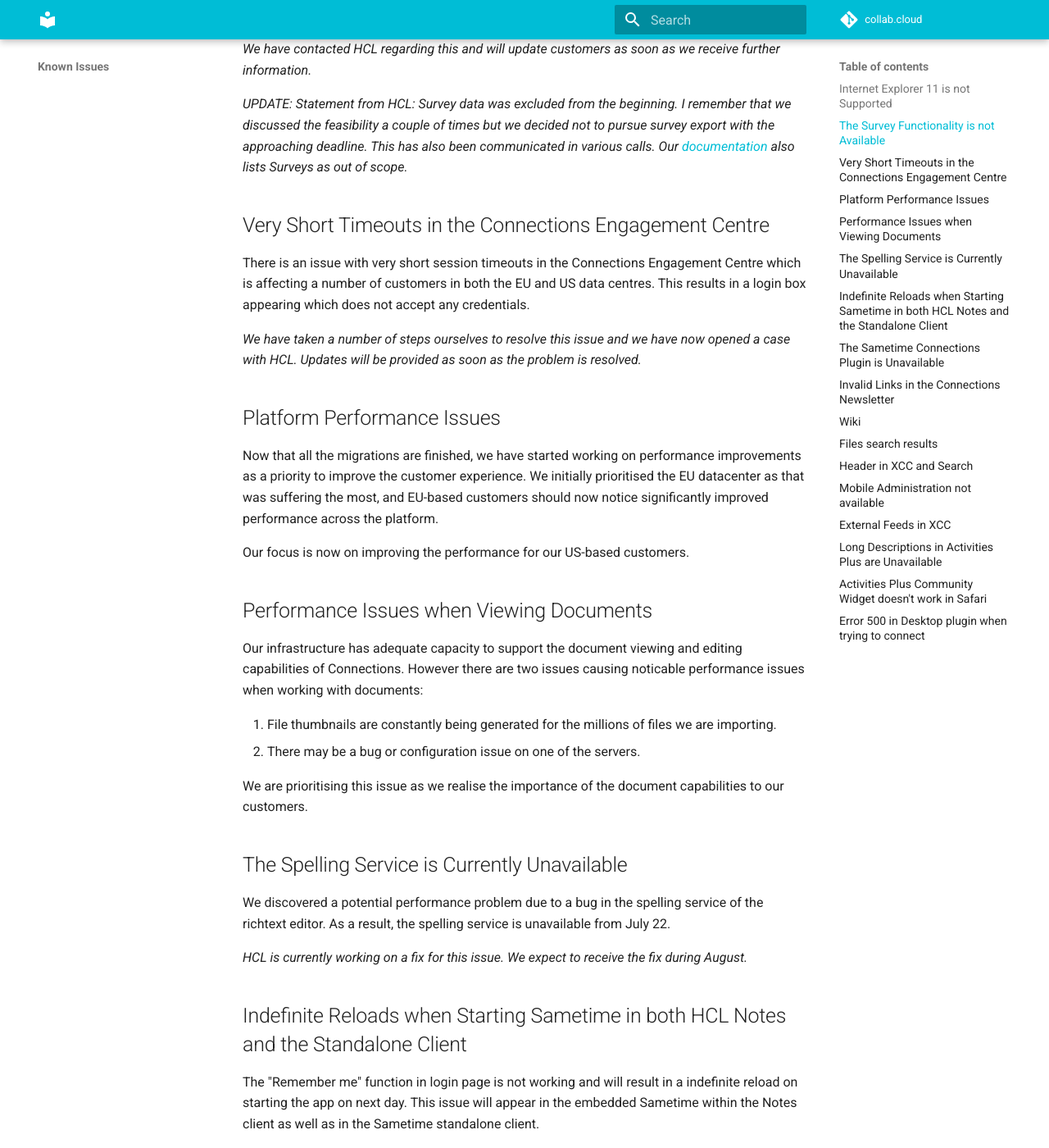
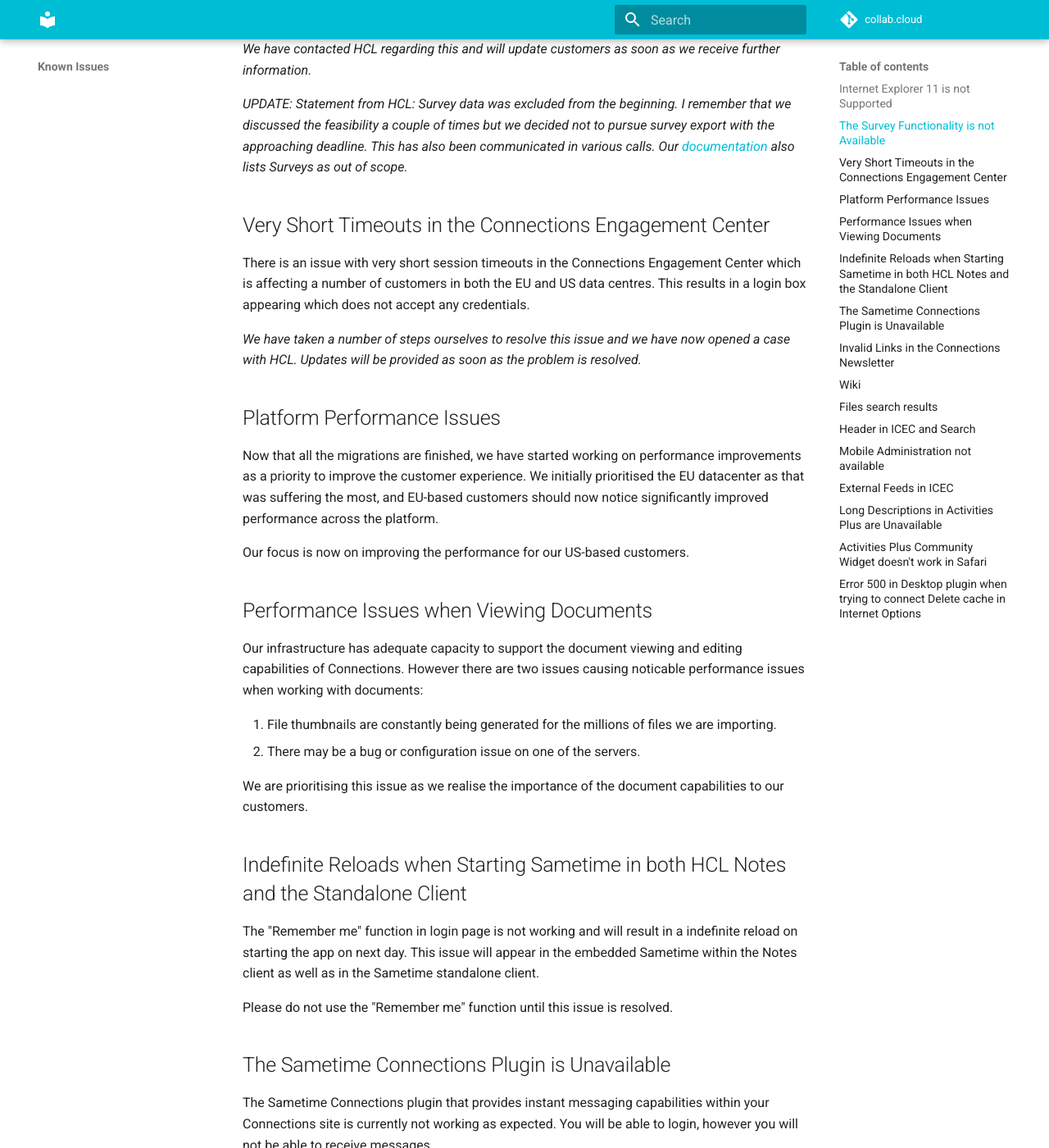
Before and after one commit to collabdotcloud/docs.collab.cloud, an MkDocs documentation site: the page built from docs/help/known-issues.md, in a window 1280 px wide and 1400 px high, scrolled down 945 px. Shown: the whole window at 82% size. Built offline with MkDocs 1.6.1 and Material for MkDocs 9.7.7, drawn with Linux system fonts in a browser that asks for light colours; some of the changed text lies outside the part shown.

Commit message:
known inssues updated

```diff
--- a/docs/help/known-issues.md
+++ b/docs/help/known-issues.md
@@ -1,4 +1,5 @@
 # Known Issues
+
 This page documents the issues on the ThreeThirds collaboration platform that we are aware of, in the interest of providing transparency and maintaining communication with our customers.
 
 Please email [support@collab.cloud](mailto:support@collab.cloud) to report any defects that are not listed here. Please also feel welcome to email if you are unsure, or feel that the issue you are experiencing does not quite match up with a known issue documented on this page.
@@ -25,17 +27,20 @@
 *UPDATE: Statement from HCL:
 Survey data was excluded from the beginning. I remember that we discussed the feasibility a couple of times but we decided not to pursue survey export with the approaching deadline. This has also been communicated in various calls. Our [documentation](https://www.cwpcollaboration.com/blogs/a-qa-about-moving-ahead-with-connections-cloud-practical-next-steps) also lists Surveys as out of scope.*
 
-## Very Short Timeouts in the Connections Engagement Centre
-There is an issue with very short session timeouts in the Connections Engagement Centre which is affecting a number of customers in both the EU and US data centres. This results in a login box appearing which does not accept any credentials.
+## Very Short Timeouts in the Connections Engagement Center
+
+There is an issue with very short session timeouts in the Connections Engagement Center which is affecting a number of customers in both the EU and US data centres. This results in a login box appearing which does not accept any credentials.
 
 *We have taken a number of steps ourselves to resolve this issue and we have now opened a case with HCL. Updates will be provided as soon as the problem is resolved.*
 
 ## Platform Performance Issues
+
 Now that all the migrations are finished, we have started working on performance improvements as a priority to improve the customer experience. We initially prioritised the EU datacenter as that was suffering the most, and EU-based customers should now notice significantly improved performance across the platform.
 
 Our focus is now on improving the performance for our US-based customers.
 
 ## Performance Issues when Viewing Documents
+
 Our infrastructure has adequate capacity to support the document viewing and editing capabilities of Connections. However there are two issues causing noticable performance issues when working with documents:
 
 1. File thumbnails are constantly being generated for the millions of files we are importing.
@@ -43,65 +48,69 @@
 
 We are prioritising this issue as we realise the importance of the document capabilities to our customers.
 
-## The Spelling Service is Currently Unavailable
-We discovered a potential performance problem due to a bug in the spelling service of the richtext editor. As a result, the spelling service is unavailable from July 22.
+## Indefinite Reloads when Starting Sametime in both HCL Notes and the Standalone Client
 
-*HCL is currently working on a fix for this issue. We expect to receive the fix during August.*
-
-## Indefinite Reloads when Starting Sametime in both HCL Notes and the Standalone Client
 The "Remember me" function in login page is not working and will result in a indefinite reload on starting the app on next day. This issue will appear in the embedded Sametime within the Notes client as well as in the Sametime standalone client.
 
 Please do not use the "Remember me" function until this issue is resolved.
 
 ## The Sametime Connections Plugin is Unavailable
+
 The Sametime Connections plugin that provides instant messaging capabilities within your Connections site is currently not working as expected. You will be able to login, however you will not be able to receive messages.
 
 Please use Sametime webchat available at [webchatna.collab.cloud](https://webchatna.collab.cloud) (for US-based customers) or [webchateu.collab.cloud](https://webchateu.collab.cloud) (for EU-based customers) until this issue is resolved.
 
 ## Invalid Links in the Connections Newsletter
-There is currently an issue with the Connections newsletter sent out by the platform. Links in the newsletter will duplicate the hostname leading to an invalid link.
 
-For example, the links will point to organisation.organisation.collab.cloud instead of organisation.collab.cloud.
+There is currently an issue with the Connections newsletter sent out by the platform.
+
+Some links redirect to the Sorry page, if you are not already logged in. Once you are logged in, the link should work.
 
 *This is an issue with the HCL Connections for Multi-Tenant code. We currently have an open case with HCL to resolve this issue and will deploy a fix once it is made available to us.*
 
 ## Wiki
+
 Wrong links in Apps menu and API calls to oauth endpoints in wikis return wrong links
 
 *This is an issue with the HCL Connections for Multi-Tenant code. We currently have an open case with HCL to resolve this issue and will deploy a fix once it is made available to us.*
 
 ## Files search results
+
 Occasionally when searching for files in Community Files, there will be invalid links in the search results. Clicking the link will lead to an access denied error.
 
 *This is an issue with the HCL Connections for Multi-Tenant code. We currently have an open case with HCL to resolve this issue and will deploy a fix once it is made available to us.*
 
-## Header in XCC and Search
-The apps in the header for xcc and search point to the sorry page.
+## Header in ICEC and Search
+
+The apps in the header for icec and search point to the sorry page.
 
 *This is an issue with the HCL Connections for Multi-Tenant code. We currently have an open case with HCL to resolve this issue and will deploy a fix once it is made available to us.*
 
 ## Mobile Administration not available
+
 The mobile Administration does not work at the moment.
 
 *This is an issue with the HCL Connections for Multi-Tenant code. We currently have an open case with HCL to resolve this issue and will deploy a fix once it is made available to us.*
 
-## External Feeds in XCC
-External feeds don't show at the moment.
+## External Feeds in ICEC
+
+Some external feeds don't show at the moment.
 
 *This is an issue with the HCL Connections for Multi-Tenant code. We currently have an open case with HCL to resolve this issue and will deploy a fix once it is made available to us.*
 
 ## Long Descriptions in Activities Plus are Unavailable
+
 The "long description" field is not currently available in Activities Plus. Customers may experience either missing data or an error 404 when trying to access the long description field of an Activity. This is due to a problem we are experiencing with the HCL Connections API which is preventing us from importing the long description data into Activities Plus.
 
 *This is an issue that is occurring with the HCL Connections API. We currently have an open case with HCL to resolve this issue.*
 
 ## Activities Plus Community Widget doesn't work in Safari
+
 There is a limitation imposed by Apple which stops the Kudos Boards Community Widget from getting users cookies and therefore is stopping Authentication between Kudos Boards Cloud and HCL Connections.
 The only solution is to disable the "Prevent cross-site tracking" option on the user's computer under Safari => Preferences => Privacy.
 ![Safari Privacy](/assets/images/screen-shots/aplus/safari_cookies.png)
 
-## Error 500 in Desktop plugin when trying to connect
-**Delete cache in Internet Options**
+## Error 500 in Desktop plugin when trying to connect **Delete cache in Internet Options**
 
 - Open "Internet Options" either via Internet Explorer - Tools, or via searching for it in Windows
 
```
Also changed, not shown: other parts of docs/help/known-issues.md (+3 -2 lines).
